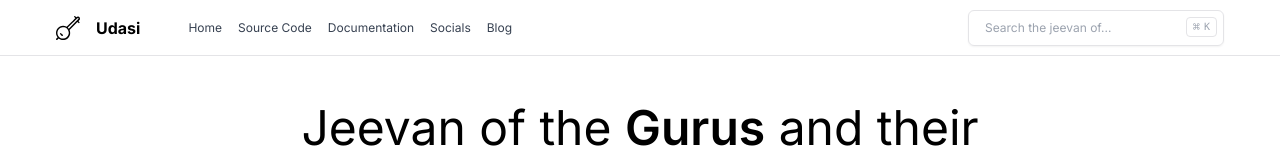
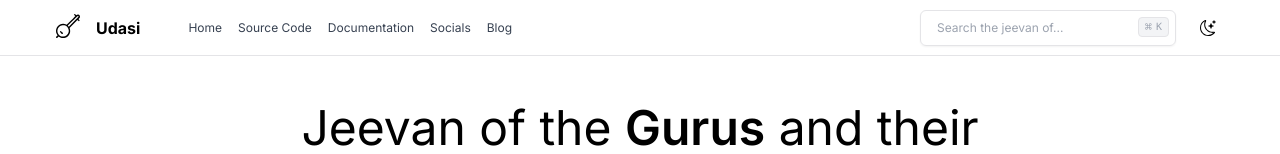
Before and after one commit to amitoj-saini/Udasi, a Next.js app: page / in a window 1280 px wide. Shown: the top 154 px of the page. Built offline with nearby package versions, Linux system fonts and the light colour scheme; no server answers.

Commit message:
Added themes

```diff
--- /dev/null
+++ b/app/components/ToggleTheme.tsx
@@ -0,0 +1,26 @@
+"use client";
+
+import { RequestCookie } from "next/dist/compiled/@edge-runtime/cookies";
+import React from "react";
+
+const  changeTheme = (event: React.MouseEvent<HTMLDivElement>) => {
+    let toggletheme = document.querySelector("#toggletheme");
+    let html = document.querySelector("html");
+    if (html && toggletheme) {
+        let dataMode = html.getAttribute("data-mode");
+        if (dataMode == "light") dataMode = "dark";
+        else dataMode = "light";
+        html.setAttribute("data-mode", dataMode);
+        document.cookie = `theme=${dataMode};`;
+        toggletheme.setAttribute("src", ((dataMode == "dark") ? "/sun.svg" : "/moon.svg"));
+    }
+}
+
+export default function ToggleTheme({theme}: {theme: string}) {
+
+    return (
+        <div onClick={changeTheme} className="ml-4 w-8 h-8 rounded-md flex justify-center items-center dark:hover:bg-zinc-800 hover:bg-gray-100 cursor-pointer">
+            <img id="toggletheme" className="w-4 h-4 dark:invert" src={((theme == "light") ? "/moon.svg" : "/sun.svg")}></img>
+        </div>
+    )
+}
--- a/app/components/TopBar.tsx
+++ b/app/components/TopBar.tsx
@@ -1,10 +1,13 @@
+import { cookies } from "next/headers"
+import ToggleTheme from "./ToggleTheme"
+
 export default function TopBar() {
     return (
         <div className="dark:border-zinc-800 border-zinc-200 border-b h-14 w-full">
             <div className="w-full flex items-center h-full px-4 md:px-8 lg:px-14">
                 <div>
                     <a className="flex" href="/">
-                        <img className="w-6 h-6" src="/logo.svg"></img>
+                        <img style={{marginTop: "-2px"}} className="w-6 h-6 dark:invert" src="/logo.svg"></img>
                         <h1 className="sm:block hidden mx-4 text-base font-bold">Udasi</h1>
                     </a>
                 </div>
@@ -22,11 +25,14 @@ export default function TopBar() {
                         <button className="dark:border-zinc-800 border-zinc-200 inline-flex items-center whitespace-nowrap rounded-md font-normal transition-colors focus-visible:outline-none focus-visible:ring-1 focus-visible:ring-ring disabled:pointer-events-none disabled:opacity-50 border border-input bg-transparent shadow-sm dark:hover:bg-zinc-800 hover:bg-gray-100 dark:hover:text-white hover:text-black h-9 px-4 py-2 relative w-full justify-start text-sm text-gray-400 sm:pr-12 md:w-40 lg:w-64">
                             <span className="text-xs hidden lg:inline-flex">Search the jeevan of...</span>
                             <span className="text-xs inline-flex lg:hidden">Search...</span>
-                            <kbd className="dark:bg-zinc-800 dark:border-zinc-800 border-zinc-200 pointer-events-none absolute right-1.5 top-1.5 hidden h-5 select-none items-center gap-1 rounded border bg-muted px-1.5 font-mono text-[10px] font-medium opacity-100 sm:flex">
+                            <kbd className="bg-gray-100 dark:bg-zinc-800 dark:border-zinc-800 border-zinc-200 pointer-events-none absolute right-1.5 top-1.5 hidden h-5 select-none items-center gap-1 rounded border bg-muted px-1.5 font-mono text-[10px] font-medium opacity-100 sm:flex">
                                 <span className="text-xs">⌘</span>K
                             </kbd>
                         </button>
                     </div>
+
+                    <ToggleTheme theme={cookies().get("theme")?.value || "light"}/>
+
                 </div>
             </div>
         </div>
--- a/app/layout.tsx
+++ b/app/layout.tsx
@@ -1,5 +1,6 @@
-import type { Metadata } from 'next'
-import { Inter } from 'next/font/google'
+import { Inter } from 'next/font/google';
+import { cookies } from 'next/headers';
+import type { Metadata } from 'next';
 import './globals.css'
 
 const inter = Inter({ subsets: ['latin'] })
@@ -14,8 +15,11 @@ export default function RootLayout({
 }: {
   children: React.ReactNode
 }) {
+  const cookieStore = cookies()
+  const theme = cookieStore.get("theme")?.value || "light";
+
   return (
-    <html lang="en">
+    <html data-mode={theme} lang="en">
       <body className={`${inter.className} dark:bg-black bg-white text-black dark:text-white`}>{children}</body>
     </html>
   )
--- a/app/page.tsx
+++ b/app/page.tsx
@@ -1,7 +1,4 @@
-"use client";
-
 import TopBar from "./components/TopBar";
-import { useEffect } from "react";
 
 export default function Home() {
     return (
@@ -15,6 +12,3 @@ export default function Home() {
         </div>
     )
 }
-
-
-//<h1 className="text-5xl font-semibold"><span style={{color: "var(--yellow)"}}>Jeevan</span> of the <span style={{color: "var(--orange)"}}>Gurus</span> and their <span style={{color: "var(--blue)"}}>Gursikhs</span>.</h1>
--- a/tailwind.config.ts
+++ b/tailwind.config.ts
@@ -1,6 +1,7 @@
 import type { Config } from 'tailwindcss'
 
 const config: Config = {
+  darkMode: ['class', '[data-mode="dark"]'],
   content: [
     './pages/**/*.{js,ts,jsx,tsx,mdx}',
     './components/**/*.{js,ts,jsx,tsx,mdx}',
```
Also changed, not shown: public/moon.svg (added), public/sun.svg (added).
